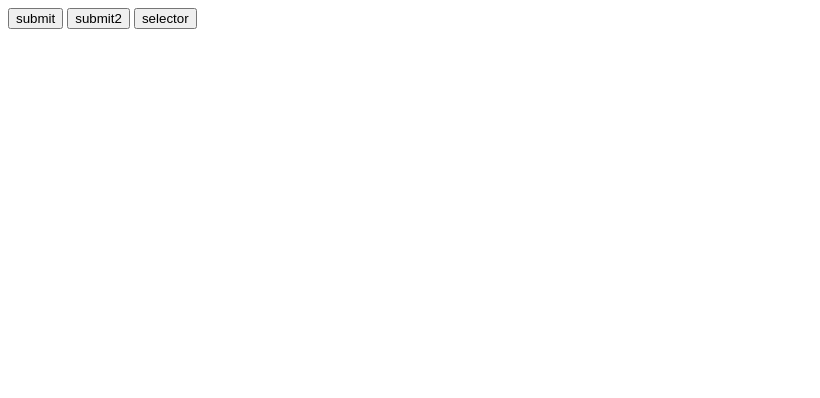
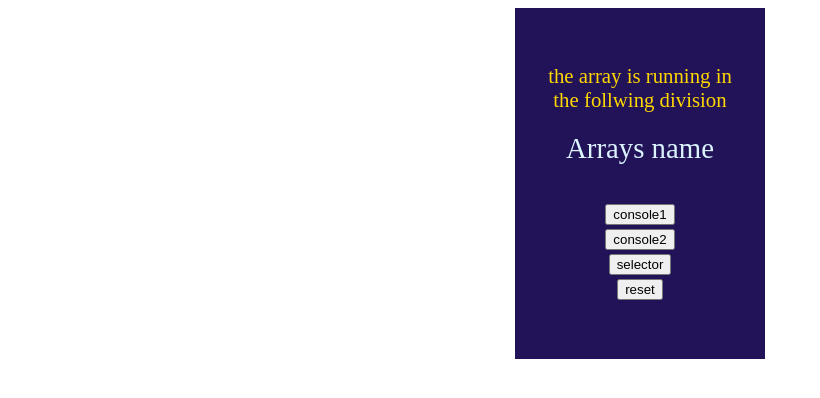
Before and after one commit to upsilon25/Web_Development, a plain HTML site: page JavaScript/javascriptBasics/index.html in a window 1280 px wide. Shown: the whole page, without its empty margins (0-820 px from the left). Drawn offline with Linux system fonts and the light colour scheme.

Commit message:
adding reset button and Updating the the Style

```diff
--- a/JavaScript/javascriptBasics/index.html
+++ b/JavaScript/javascriptBasics/index.html
@@ -3,15 +3,48 @@
     <meta charset="UTF-8">
     <meta name="viewport" content="width=device-width, initial-scale=1.0">
     <title>Document</title>
+    <style>
+        .container{
+            flex-direction: column;
+            display: flex;
+            justify-content: center;
+            align-items: center;
+            width: 200px;
+            height: 300px;
+            background-color: rgb(34, 18, 88);
+            text-align: center;
+            padding: 2%;
+            color: gold;
+            font-size: 1.3rem;
+        }
+        .array{
+            height: 50px;
+            margin: 10%;
+            font-size: 1.8rem;
+            color: rgb(219, 244, 255);
+        }
+        button{
+            margin: 1%;
+        }
+        body{
+            display: flex;
+            justify-content: center;
+            align-content: center;
+
+        }
+    </style>
 </head>
+
 <body>
-    <div class="conatainer">
-        <div class="array">
-
+    <div class="container">
+        the array is running in the follwing division
+         <div class="array">
+           Arrays name
         </div>
-        <button type="submit" class="submit">submit</button>
-        <button type="submit" class="submit2">submit2</button>
+        <button type="submit" class="submit">console1</button>
+        <button type="submit" class="submit2">console2</button>
         <button type="submit" class="selector">selector</button>
+        <button type="submit" class="reset">reset</button>
 
     </div>
 
--- a/JavaScript/javascriptBasics/script.js
+++ b/JavaScript/javascriptBasics/script.js
@@ -12,7 +12,8 @@ const bio=[
 const buttons  = document.querySelector('.submit');
 const buttons2 = document.querySelector('.submit2');
 const selector = document.querySelector('.selector');
-const arr = doc
+const reset = document.querySelector('.reset');
+const arr = document.querySelector('.array')
 function cl(){
     console.log("calling cl");
     person.forEach(element => {
@@ -37,8 +38,22 @@ function total(){
 
 function divin(){
     console.log('divin');
+    for (i in person){
+    arr.innerHTML=person[i];}
+}
+let count=0
+selector.addEventListener('click', () => {
+    if(count<person.length){
+    arr.innerHTML=person[count];}
+      else
+    arr.innerHTML=count;
+    count++;
+});
 
-}
-selector.addEventListener('click', divin);
+reset.addEventListener('click',()=>{
+      count=0;
+      arr.innerHTML="starting from zero"
+});
+
 buttons.addEventListener('click', cl);
 buttons2.addEventListener('click',total);
```
